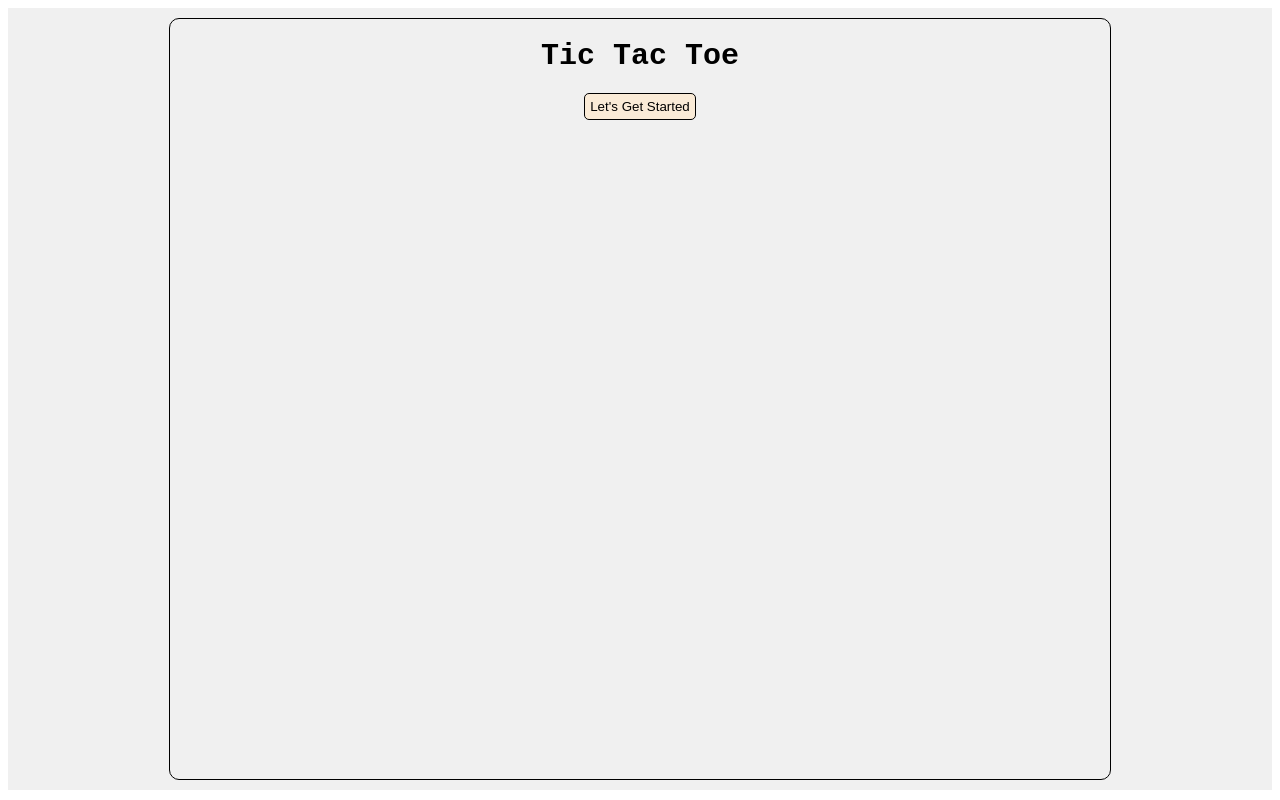
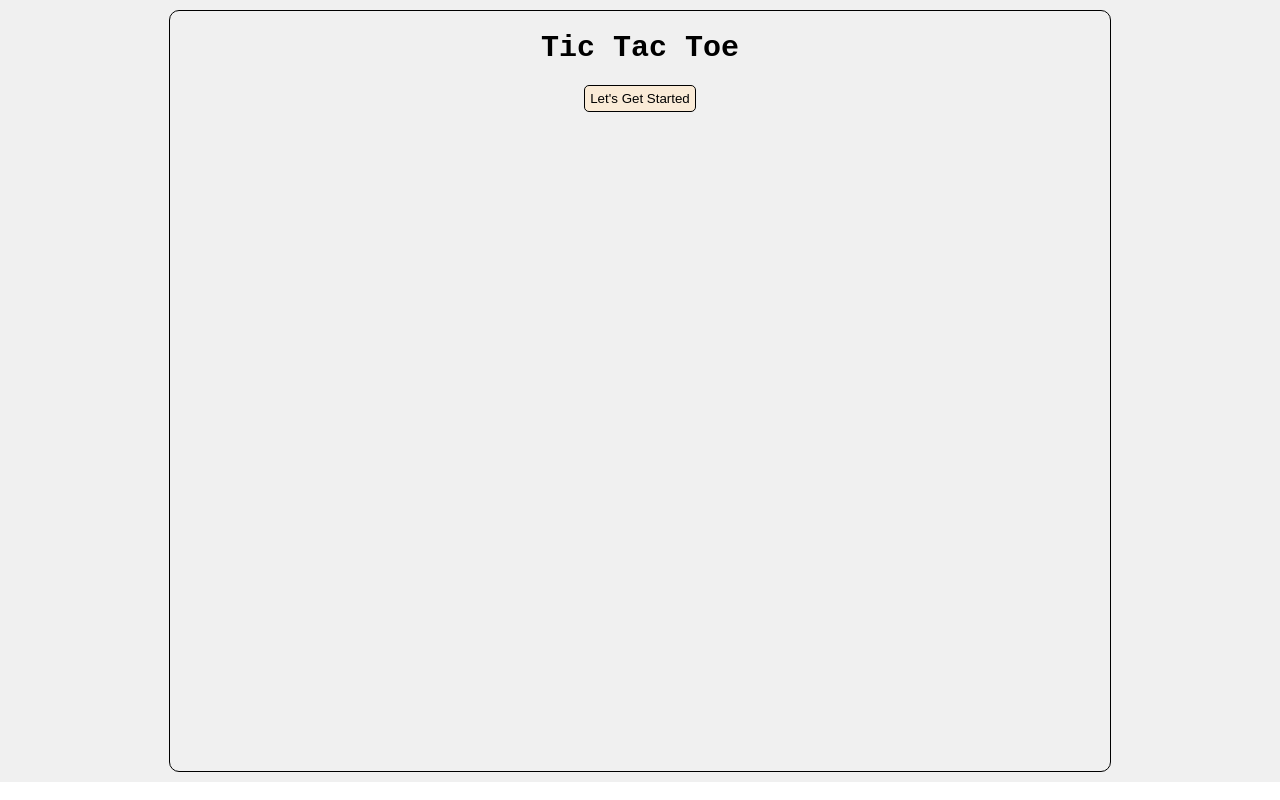
Before and after one commit to utkrishtsolanki97/tic-tac-toe-vitejs, a React (Vite) app: page / in a window 1280 px wide. Built offline with nearby package versions, Linux system fonts and the light colour scheme.

Commit message:
fix: removed default margin of the app

```diff
--- a/src/App.css
+++ b/src/App.css
@@ -1,3 +1,7 @@
+body{
+    margin: 0;
+    min-height: 100vh;
+}
 .screenContainer{
     font-family: 'Fira Code', monospace;
     background-color: #f0f0f0;
```
